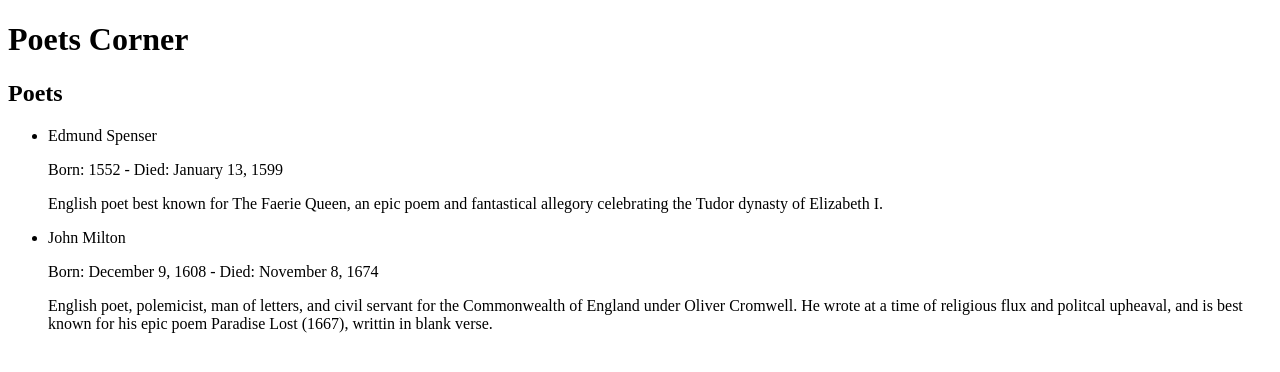
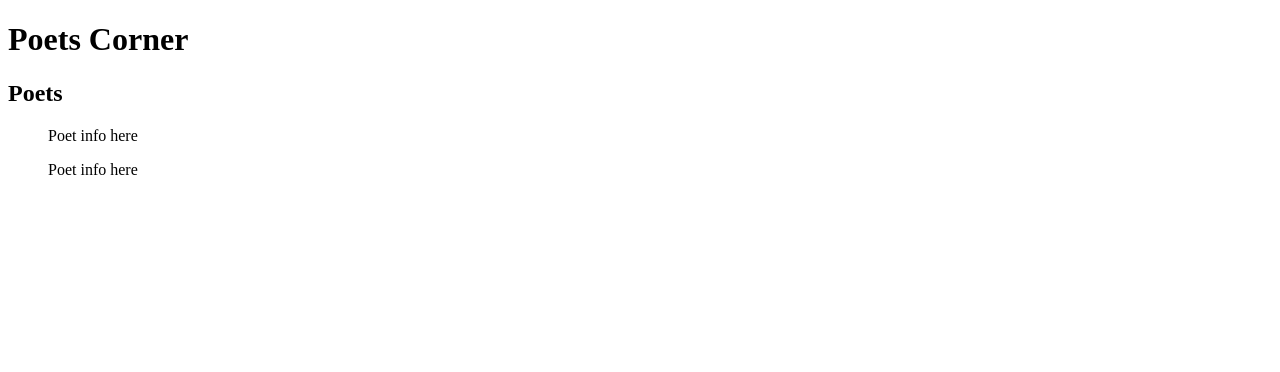
Before and after one commit to abonner1/poets_corner, a React (Create React App) app: page /poets in a window 1280 px wide. Shown: the top 372 px of the page. Built offline with nearby package versions, Linux system fonts and the light colour scheme.

Commit message:
Import Poet component and render in Poets.

```diff
--- a/src/Poets.js
+++ b/src/Poets.js
@@ -1,4 +1,5 @@
 import React, { Component } from 'react'
+import Poet from './Poet'
 
 class Poets extends Component {
   constructor({ poets }) {
@@ -8,13 +9,15 @@ class Poets extends Component {
 
   listPoets() {
     return this.poets.map((poet) => {
-      return (
-        <li>
-          <p>{poet.firstName} {poet.lastName}</p>
-          <p>Born: {poet.birthDate} - Died: {poet.deathDate}</p>
-          <p>{poet.bio}</p>
-        </li>
-      )
+      return <Poet poet={poet} />
+
+      // return (
+      //   <li>
+      //     <p>{poet.firstName} {poet.lastName}</p>
+      //     <p>Born: {poet.birthDate} - Died: {poet.deathDate}</p>
+      //     <p>{poet.bio}</p>
+      //   </li>
+      // )
     })
   }
 
```
